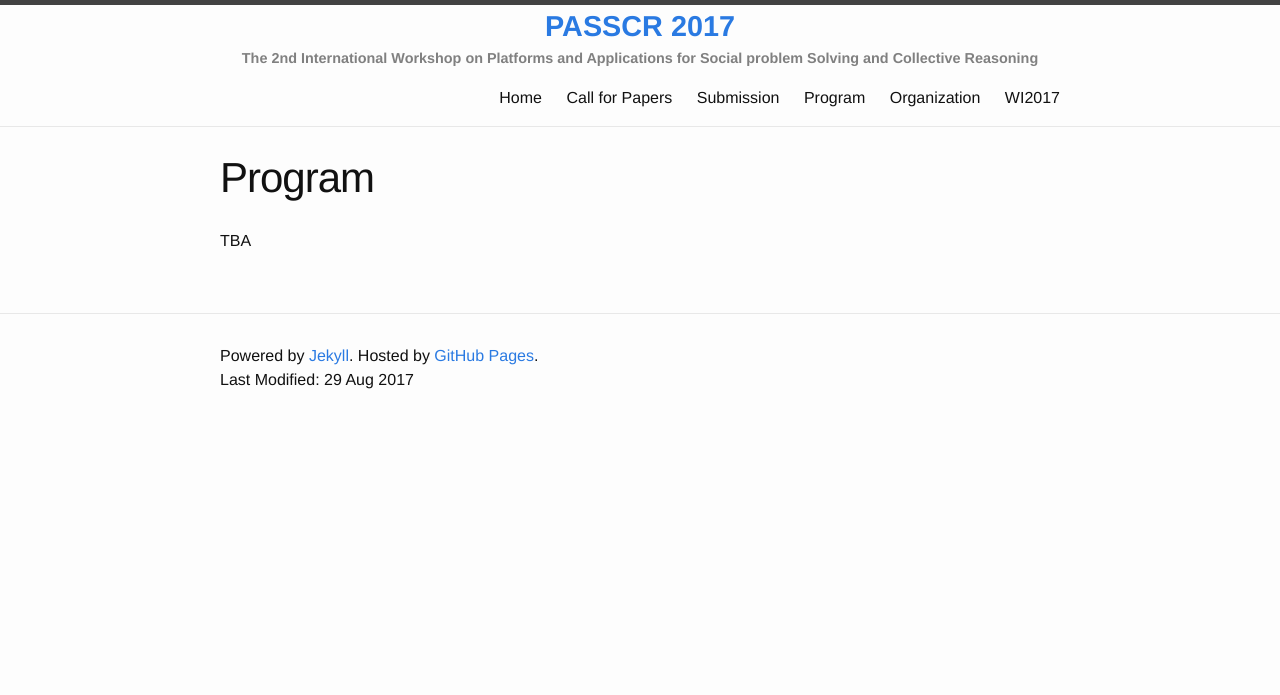
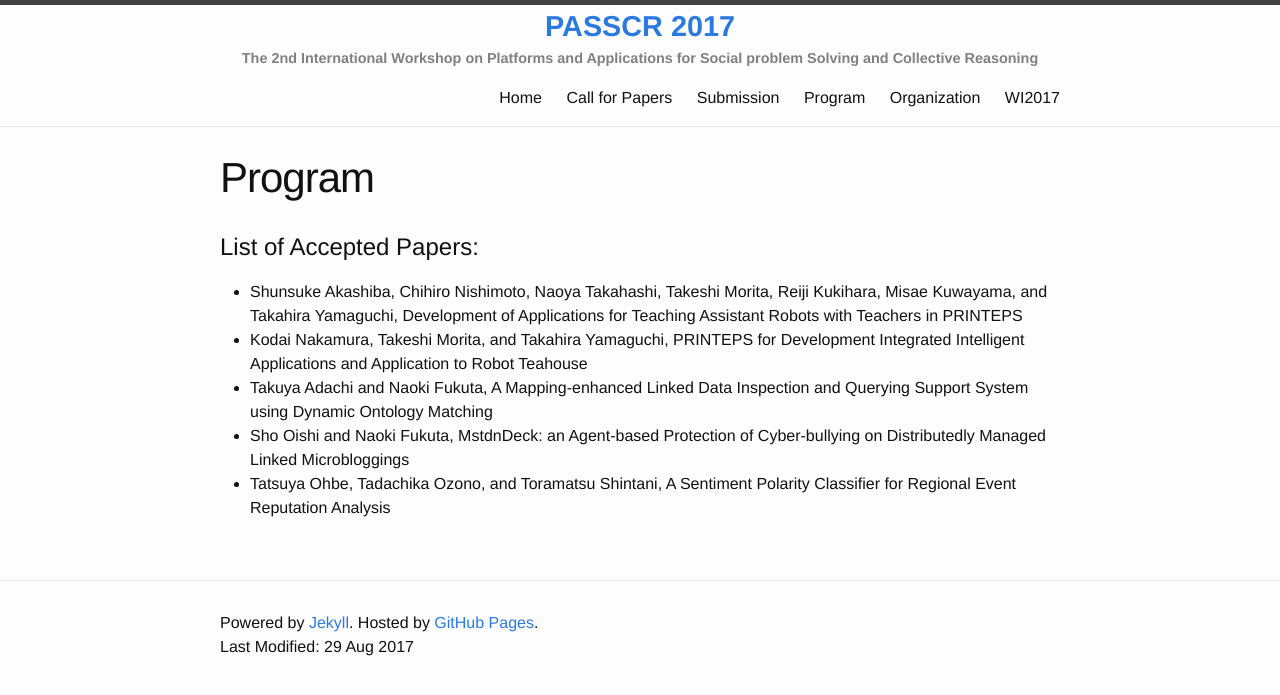
Before and after one commit to passcr/passcr.github.io, a Jekyll site: the page built from program.md, in a window 1280 px wide. Shown: the top 695 px of the page. Built offline with Jekyll 4.4.1, drawn with Linux system fonts in a browser that asks for light colours.

Commit message:
* added list of accepted papers * added program committee

```diff
--- a/program.md
+++ b/program.md
@@ -4,4 +4,9 @@ title: Program
 permalink: /program/
 ---
 
-TBA
+# List of Accepted Papers:
+* Shunsuke Akashiba, Chihiro Nishimoto, Naoya Takahashi, Takeshi Morita, Reiji Kukihara, Misae Kuwayama, and Takahira Yamaguchi, Development of Applications for Teaching Assistant Robots with Teachers in PRINTEPS
+* Kodai Nakamura, Takeshi Morita, and Takahira Yamaguchi, PRINTEPS for Development Integrated Intelligent Applications and Application to Robot Teahouse
+* Takuya Adachi and Naoki Fukuta, A Mapping-enhanced Linked Data Inspection and Querying Support System using Dynamic Ontology Matching
+* Sho Oishi and Naoki Fukuta, MstdnDeck: an Agent-based Protection of Cyber-bullying on Distributedly Managed Linked Microbloggings
+* Tatsuya Ohbe, Tadachika Ozono, and Toramatsu Shintani, A Sentiment Polarity Classifier for Regional Event Reputation Analysis
```
Also changed, not shown: organization.md (+3 -2 lines).
